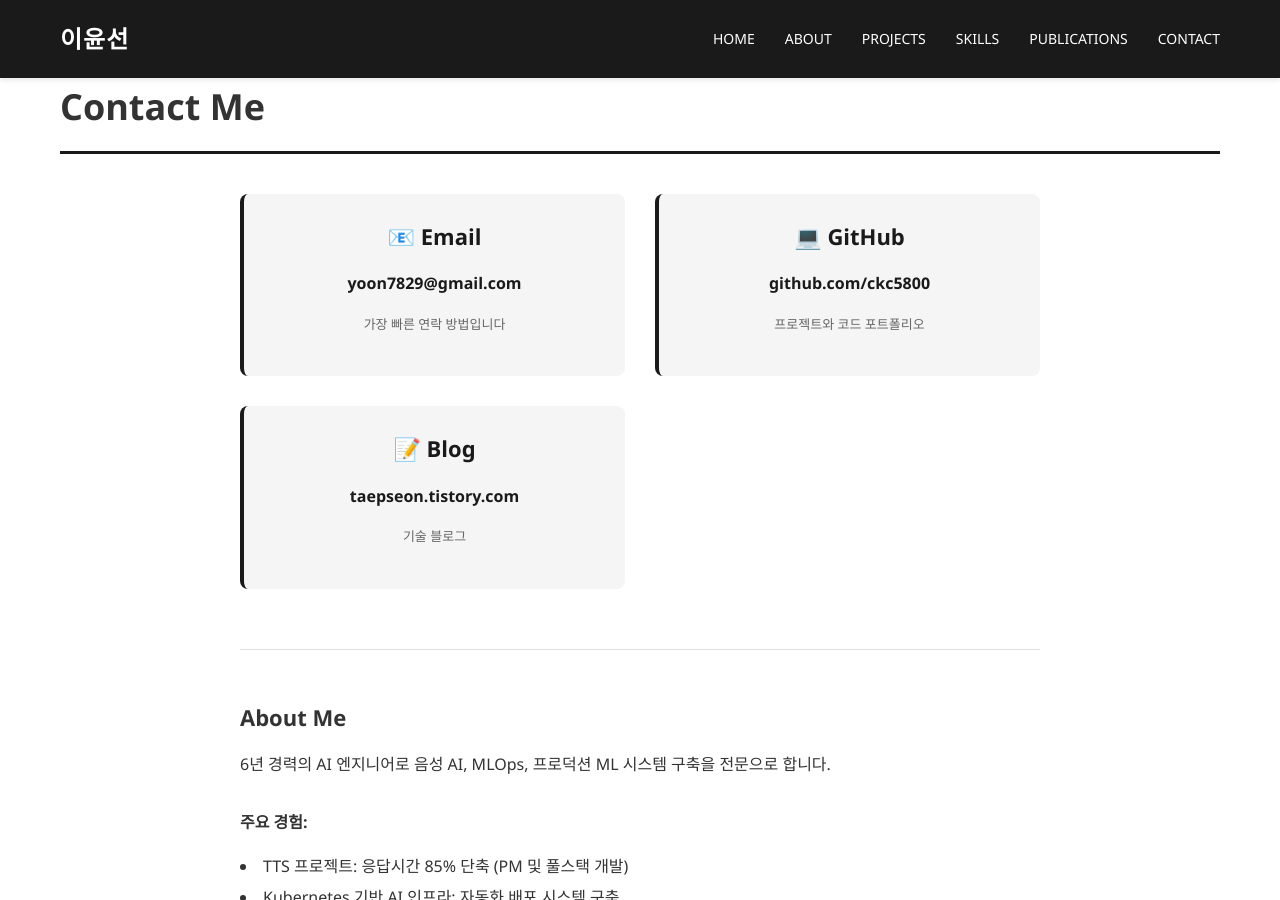
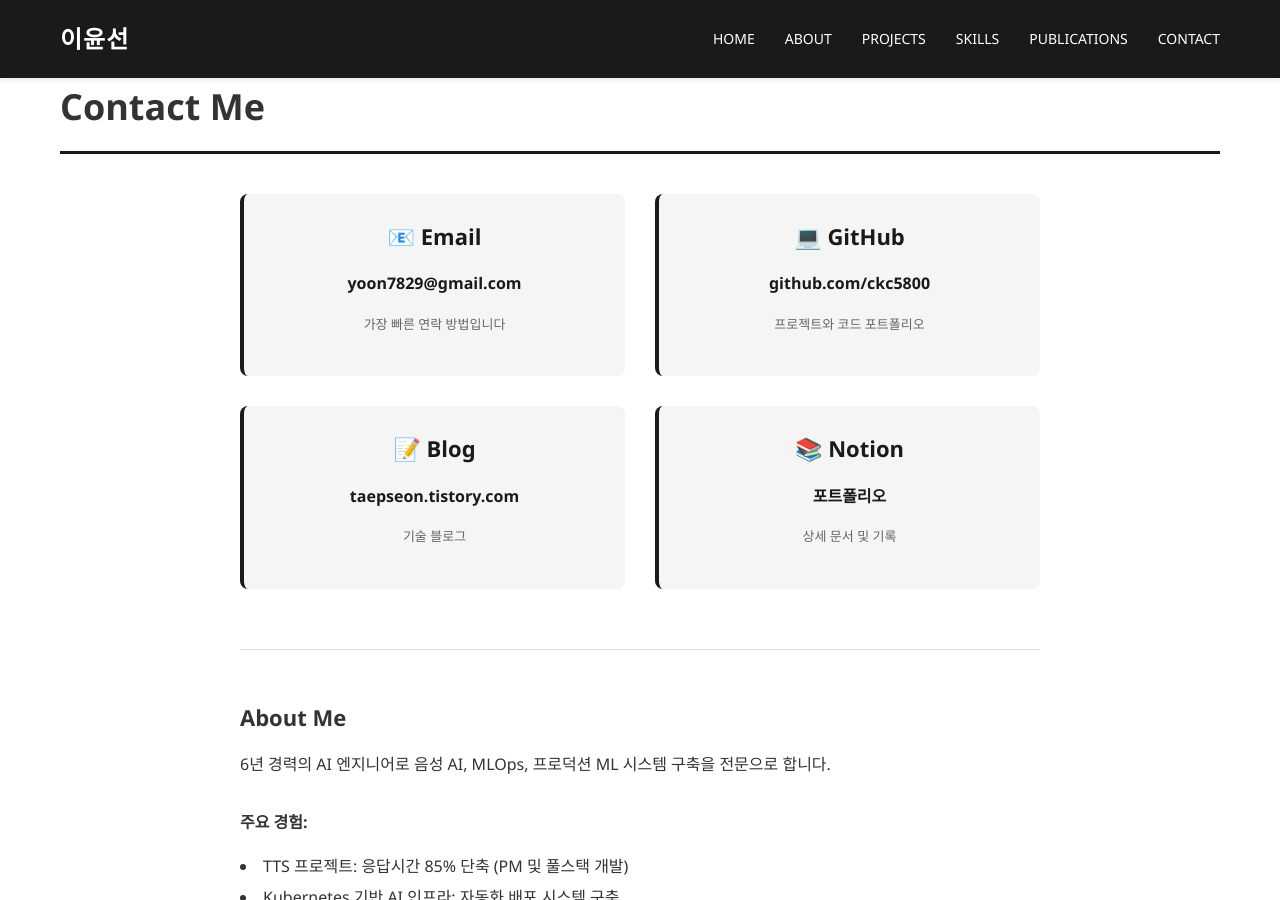
Before and after one commit to ckc5800/ckc5800.github.io, a Jekyll site: the page built from contact.html, in a window 1280 px wide and 900 px high. Built offline with Jekyll 4.4.1, drawn with Linux system fonts in a browser that asks for light colours.

Commit message:
Add Notion portfolio link to Contact page

```diff
--- a/contact.html
+++ b/contact.html
@@ -23,6 +23,12 @@ title: Contact
             <h3>📝 Blog</h3>
             <p><a href="https://taepseon.tistory.com/" target="_blank" style="color: var(--primary-black); text-decoration: none; font-weight: 600; font-size: 16px;">taepseon.tistory.com</a></p>
             <p style="font-size: 13px; color: #666; margin-top: 10px;">기술 블로그</p>
+        </div>
+
+        <div class="skill-category" style="text-align: center;">
+            <h3>📚 Notion</h3>
+            <p><a href="https://app.notion.com/p/2050330b274180dda2dcc1fbd465f112" target="_blank" style="color: var(--primary-black); text-decoration: none; font-weight: 600; font-size: 16px;">포트폴리오</a></p>
+            <p style="font-size: 13px; color: #666; margin-top: 10px;">상세 문서 및 기록</p>
         </div>
     </div>
 
```
